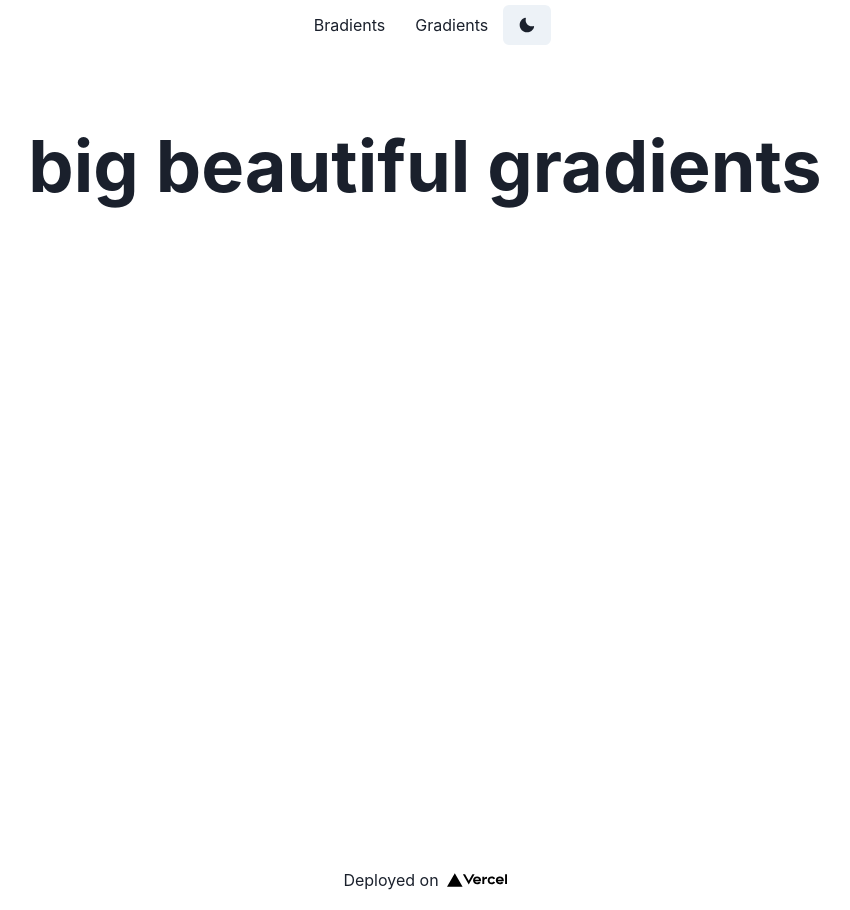
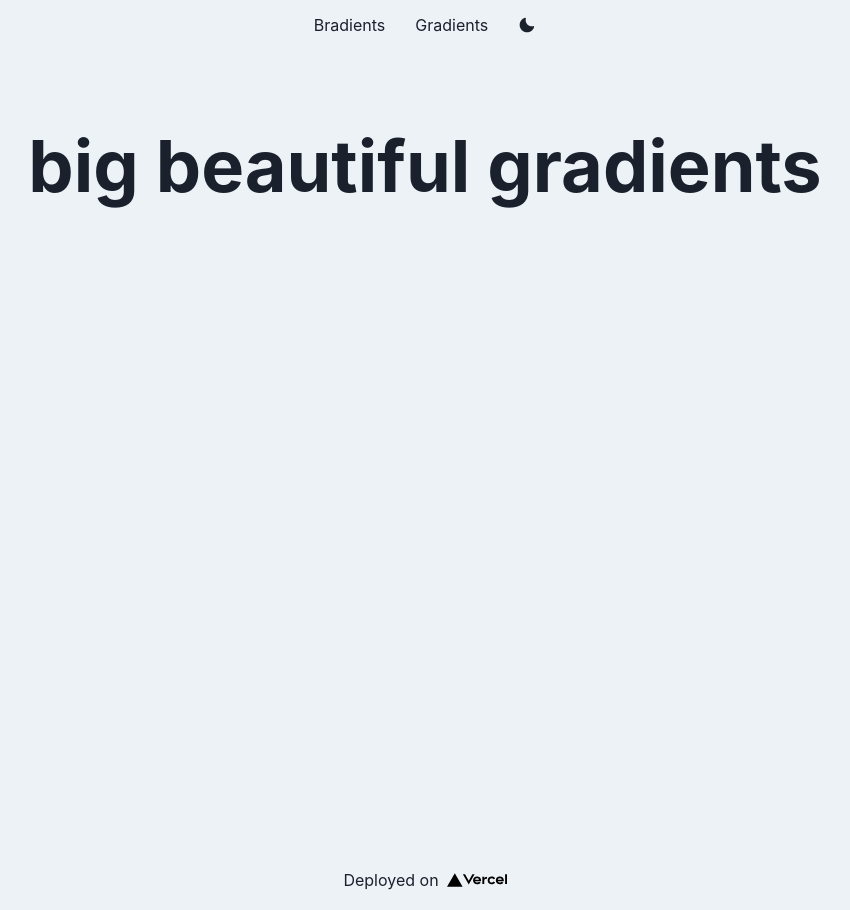
Before and after one commit to Maniktherana/archives, a Next.js app: page / in a window 1280 px wide. Shown: the whole page, without its empty margins (215-1065 px from the left). Built offline with nearby package versions, Linux system fonts and the light colour scheme.

Commit message:
Change Dark mode color

```diff
--- a/pages/theme.js
+++ b/pages/theme.js
@@ -1,4 +1,5 @@
 import { extendTheme } from '@chakra-ui/react'
+import { mode } from '@chakra-ui/theme-tools'
 
 const theme = {
     config: {
@@ -6,8 +7,10 @@ const theme = {
         useSystemColorMode: true
     },
     styles: {
-        global: {
+        global: props => ({
             body: {
+                color: mode('gray.800', 'whiteAlpha.900')(props),
+                bg: mode('gray.100', '#141214')(props),
                 "padding": "0",
                 "margin": "0",
                 "font-family": "-apple-system, BlinkMacSystemFont, 'Segoe UI', 'Roboto', 'Oxygen', 'Ubuntu', 'Cantarell', 'Fira Sans', 'Droid Sans', 'Helvetica Neue', sans-serif",
@@ -22,7 +25,7 @@ const theme = {
                 "box-sizing": "border-box"
               }
 
-        }
+        })
     }
 }
 
```
